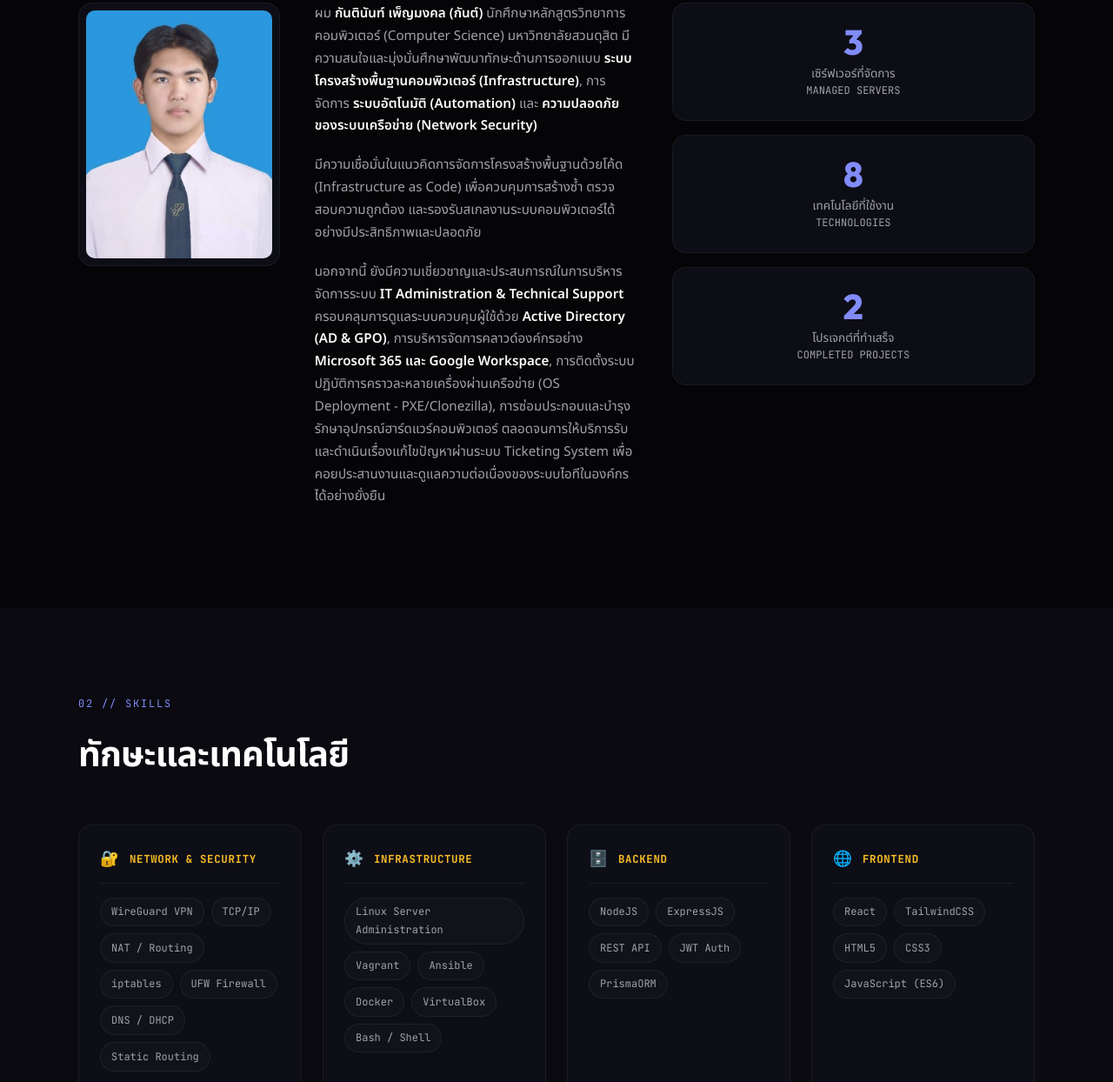
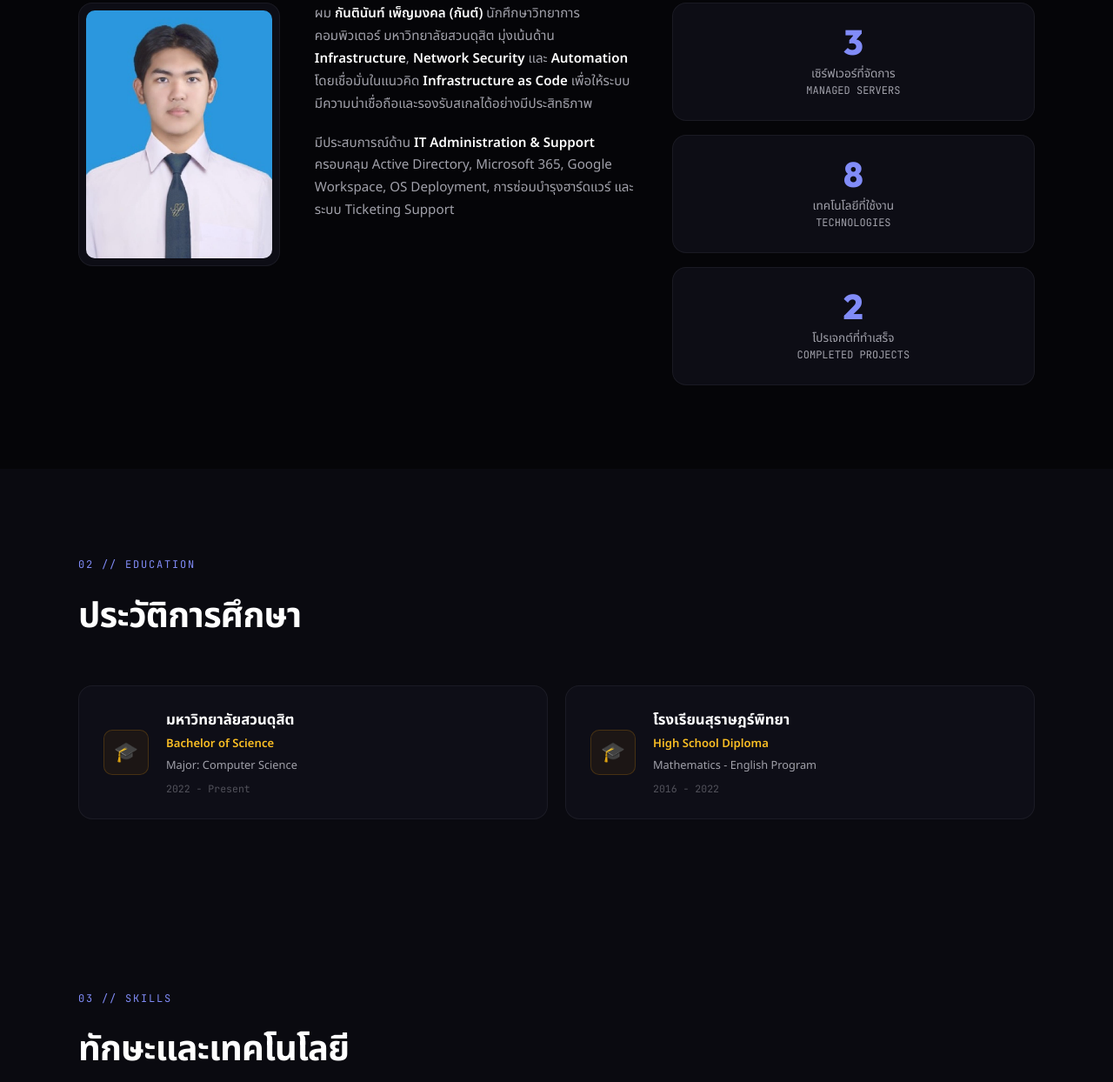
Before and after one commit to GGun32993/Portfolio, a plain HTML site: page index.html in a window 1280 px wide. Shown: the part 1071-2315 px from the top of the page at 87% size. Drawn offline with Linux system fonts and the light colour scheme.

Commit message:
cache bust

```diff
--- a/index.html
+++ b/index.html
@@ -12,6 +12,7 @@
     <link
         href="https://fonts.googleapis.com/css2?family=JetBrains+Mono:wght@300;400;500;700&family=Noto+Sans+Thai:wght@300;400;500;600;700&family=Outfit:wght@300;400;500;600;700;800&display=swap"
         rel="stylesheet">
+    <link rel="icon" type="image/png" href="favicon.png">
     <link rel="stylesheet" href="style.css">
 </head>
 
@@ -32,6 +33,7 @@
             </a>
             <div class="nav-links">
                 <a href="#about" class="nav-link" data-text="เกี่ยวกับ">เกี่ยวกับ</a>
+                <a href="#education" class="nav-link" data-text="การศึกษา">การศึกษา</a>
                 <a href="#skills" class="nav-link" data-text="ทักษะ">ทักษะ</a>
                 <a href="#projects" class="nav-link" data-text="โปรเจกต์">โปรเจกต์</a>
                 <a href="#contact" class="nav-link" data-text="ติดต่อ">ติดต่อ</a>
@@ -45,6 +47,7 @@
     <!-- Mobile Menu -->
     <div class="mobile-menu" id="mobileMenu">
         <a href="#about" class="mobile-link">เกี่ยวกับ</a>
+        <a href="#education" class="mobile-link">การศึกษา</a>
         <a href="#skills" class="mobile-link">ทักษะ</a>
         <a href="#projects" class="mobile-link">โปรเจกต์</a>
         <a href="#contact" class="mobile-link">ติดต่อ</a>
@@ -133,13 +136,10 @@
 
                 <div class="about-text reveal" style="animation-delay: 0.1s">
                     <p>
-                        ผม <strong>กันตินันท์ เพ็ญมงคล (กันต์)</strong> นักศึกษาหลักสูตรวิทยาการคอมพิวเตอร์ (Computer Science) มหาวิทยาลัยสวนดุสิต มีความสนใจและมุ่งมั่นศึกษาพัฒนาทักษะด้านการออกแบบ <strong>ระบบโครงสร้างพื้นฐานคอมพิวเตอร์ (Infrastructure)</strong>, การจัดการ <strong>ระบบอัตโนมัติ (Automation)</strong> และ <strong>ความปลอดภัยของระบบเครือข่าย (Network Security)</strong>
+                        ผม <strong>กันตินันท์ เพ็ญมงคล (กันต์)</strong> นักศึกษาวิทยาการคอมพิวเตอร์ มหาวิทยาลัยสวนดุสิต มุ่งเน้นด้าน <strong>Infrastructure</strong>, <strong>Network Security</strong> และ <strong>Automation</strong> โดยเชื่อมั่นในแนวคิด <strong>Infrastructure as Code</strong> เพื่อให้ระบบมีความน่าเชื่อถือและรองรับสเกลได้อย่างมีประสิทธิภาพ
                     </p>
                     <p>
-                        มีความเชื่อมั่นในแนวคิดการจัดการโครงสร้างพื้นฐานด้วยโค้ด (Infrastructure as Code) เพื่อควบคุมการสร้างซ้ำ ตรวจสอบความถูกต้อง และรองรับสเกลงานระบบคอมพิวเตอร์ได้อย่างมีประสิทธิภาพและปลอดภัย
-                    </p>
-                    <p>
-                        นอกจากนี้ ยังมีความเชี่ยวชาญและประสบการณ์ในการบริหารจัดการระบบ <strong>IT Administration & Technical Support</strong> ครอบคลุมการดูแลระบบควบคุมผู้ใช้ด้วย <strong>Active Directory (AD & GPO)</strong>, การบริหารจัดการคลาวด์องค์กรอย่าง <strong>Microsoft 365 และ Google Workspace</strong>, การติดตั้งระบบปฏิบัติการคราวละหลายเครื่องผ่านเครือข่าย (OS Deployment - PXE/Clonezilla), การซ่อมประกอบและบำรุงรักษาอุปกรณ์ฮาร์ดแวร์คอมพิวเตอร์ ตลอดจนการให้บริการรับและดำเนินเรื่องแก้ไขปัญหาผ่านระบบ Ticketing System เพื่อคอยประสานงานและดูแลความต่อเนื่องของระบบไอทีในองค์กรได้อย่างยั่งยืน
+                        มีประสบการณ์ด้าน <strong>IT Administration & Support</strong> ครอบคลุม Active Directory, Microsoft 365, Google Workspace, OS Deployment, การซ่อมบำรุงฮาร์ดแวร์ และระบบ Ticketing Support
                     </p>
                 </div>
                 <div class="about-stats reveal" style="animation-delay: 0.15s">
@@ -163,11 +163,43 @@
         </div>
     </section>
 
+    <!-- Education Section -->
+    <section class="section section-alt" id="education">
+        <div class="section-inner">
+            <div class="section-header reveal">
+                <span class="section-tag font-mono">02 // EDUCATION</span>
+                <h2 class="section-title">ประวัติการศึกษา</h2>
+            </div>
+            <div class="edu-grid">
+                <!-- University -->
+                <div class="edu-card reveal">
+                    <div class="edu-icon-box">🎓</div>
+                    <div class="edu-info">
+                        <h3 class="edu-school">มหาวิทยาลัยสวนดุสิต</h3>
+                        <span class="edu-degree">Bachelor of Science</span>
+                        <span class="edu-major">Major: Computer Science</span>
+                        <span class="edu-years">2022 - Present</span>
+                    </div>
+                </div>
+                <!-- High School -->
+                <div class="edu-card reveal" style="animation-delay: 0.1s">
+                    <div class="edu-icon-box">🎓</div>
+                    <div class="edu-info">
+                        <h3 class="edu-school">โรงเรียนสุราษฎร์พิทยา</h3>
+                        <span class="edu-degree">High School Diploma</span>
+                        <span class="edu-major">Mathematics - English Program</span>
+                        <span class="edu-years">2016 - 2022</span>
+                    </div>
+                </div>
+            </div>
+        </div>
+    </section>
+
     <!-- Skills Section -->
     <section class="section section-alt" id="skills">
         <div class="section-inner">
             <div class="section-header reveal">
-                <span class="section-tag font-mono">02 // SKILLS</span>
+                <span class="section-tag font-mono">03 // SKILLS</span>
                 <h2 class="section-title">ทักษะและเทคโนโลยี</h2>
             </div>
             <div class="skills-grid">
--- a/style.css
+++ b/style.css
@@ -619,6 +619,76 @@ strong {
 }
 
 /* ==========================================
+   Education Section
+   ========================================== */
+.edu-grid {
+    display: grid;
+    grid-template-columns: repeat(auto-fit, minmax(300px, 1fr));
+    gap: 1.25rem;
+}
+
+.edu-card {
+    background: var(--surface);
+    border: 1px solid var(--border);
+    border-radius: var(--radius);
+    padding: 1.5rem 1.75rem;
+    display: flex;
+    align-items: center;
+    gap: 1.25rem;
+    transition: var(--transition);
+}
+
+.edu-card:hover {
+    border-color: var(--border-hover);
+    transform: translateY(-4px);
+    box-shadow: 0 10px 30px rgba(0, 0, 0, 0.3);
+}
+
+.edu-icon-box {
+    width: 52px;
+    height: 52px;
+    flex-shrink: 0;
+    display: flex;
+    align-items: center;
+    justify-content: center;
+    font-size: 1.4rem;
+    background: rgba(245, 158, 11, 0.06);
+    border: 1px solid rgba(245, 158, 11, 0.2);
+    border-radius: var(--radius-sm);
+}
+
+.edu-info {
+    display: flex;
+    flex-direction: column;
+    gap: 0.2rem;
+}
+
+.edu-school {
+    font-family: var(--font-display);
+    font-size: 1.05rem;
+    font-weight: 700;
+    color: #fff;
+}
+
+.edu-degree {
+    font-size: 0.82rem;
+    font-weight: 600;
+    color: var(--amber);
+}
+
+.edu-major {
+    font-size: 0.8rem;
+    color: var(--text-secondary);
+}
+
+.edu-years {
+    font-family: var(--font-mono);
+    font-size: 0.72rem;
+    color: var(--text-muted);
+    margin-top: 0.15rem;
+}
+
+/* ==========================================
    Skills Section
    ========================================== */
 .skills-grid {
```
Also changed, not shown: favicon.png (added).
